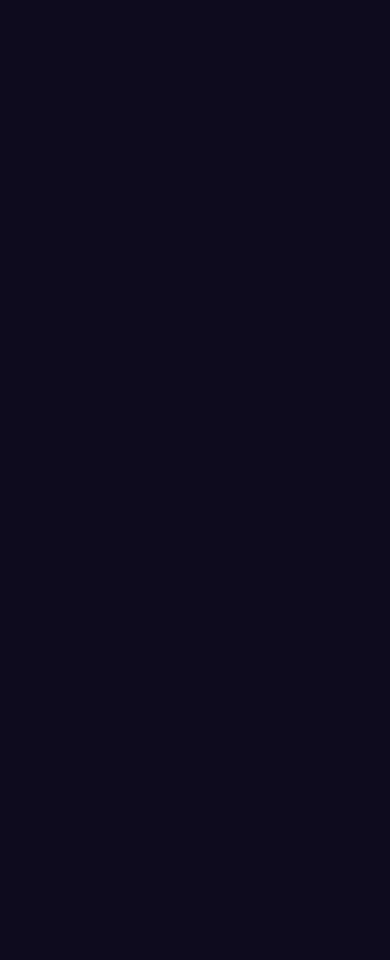
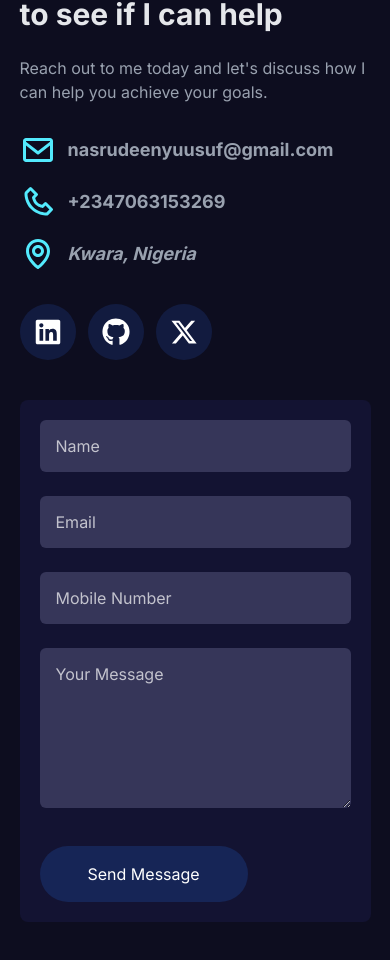
Before and after one commit to YuzStack/portfolio-website-4, a Next.js app: page / in a window 390 px wide. Shown: the part 8058-9018 px from the top of the page. Before the commit the page ends 7954 px from the top, so only its background shows below. Built offline with nearby package versions, Linux system fonts and the light colour scheme.

Commit message:
Fully Build and style the Contact Section

```diff
--- a/app/globals.css
+++ b/app/globals.css
@@ -2,6 +2,8 @@
 
 @theme {
   --color-primary-50: #ffffff;
+  --color-primary-400: #363659;
+  --color-primary-500: #131332;
   --color-primary-600: #14134145;
   --color-primary-700: #0c0c48aa;
   --color-primary-800: #0f1423d9;
--- a/app/page.tsx
+++ b/app/page.tsx
@@ -1,5 +1,6 @@
 import Blogs from '@/components/home/blogs/Blogs';
 import ClientReview from '@/components/home/client-review/ClientReview';
+import Contact from '@/components/home/contact/Contact';
 import Hero from '@/components/home/hero/Hero';
 import Projects from '@/components/home/projects/Projects';
 import Resume from '@/components/home/resume/Resume';
@@ -16,6 +17,7 @@ export default function HomePage() {
       <Skills />
       <ClientReview />
       <Blogs />
+      <Contact />
     </>
   );
 }
--- /dev/null
+++ b/components/home/contact/Contact.tsx
@@ -0,0 +1,98 @@
+import { BiEnvelope, BiMap, BiPhone } from 'react-icons/bi';
+import { FaFacebook, FaGithub, FaLinkedin, FaYoutube } from 'react-icons/fa';
+import { FaXTwitter } from 'react-icons/fa6';
+
+export default function Contact() {
+  return (
+    <section className='py-16'>
+      <div className='mx-auto grid w-[90%] items-center gap-10 md:w-[80%] lg:w-[70%] lg:grid-cols-2'>
+        {/* TEXT CONTENT */}
+        <div>
+          <h1 className='text-3xl font-bold text-gray-200 sm:text-4xl lg:text-5xl'>
+            Schedule a call with me to see if I can help
+          </h1>
+          <p className='mt-6 text-base text-gray-400 sm:text-lg'>
+            Reach out to me today and let&apos;s discuss how I can help you
+            achieve your goals.
+          </p>
+
+          {/* Info */}
+          <div className='mt-7 space-y-4'>
+            <a
+              href='mailto:nasrudeenyuusuf@gmail.com'
+              className='flex items-center gap-3'
+            >
+              <BiEnvelope className='size-9 text-cyan-300' />
+              <span className='text-lg font-bold text-gray-400'>
+                nasrudeenyuusuf@gmail.com
+              </span>
+            </a>
+            <a href='tel:+2347063153269' className='flex items-center gap-3'>
+              <BiPhone className='size-9 text-cyan-300' />
+              <span className='text-lg font-bold text-gray-400'>
+                +2347063153269
+              </span>
+            </a>
+            <address className='flex items-center gap-3'>
+              <BiMap className='size-9 text-cyan-300' />
+              <span className='text-lg font-bold text-gray-400'>
+                Kwara, Nigeria
+              </span>
+            </address>
+          </div>
+
+          {/* Social Icons */}
+          <div className='mt-8 flex items-center gap-3'>
+            <a
+              href='https://www.linkedin.com/in/yusuf-oyinlola'
+              target='_blank'
+              className='flex size-14 cursor-pointer flex-col items-center justify-center rounded-full bg-blue-950/60 transition-all duration-300 hover:bg-blue-800'
+            >
+              <FaLinkedin className='size-7' />
+            </a>
+            <a
+              href='https://github.com/YuzStack'
+              target='_blank'
+              className='flex size-14 cursor-pointer flex-col items-center justify-center rounded-full bg-blue-950/60 transition-all duration-300 hover:bg-zinc-800'
+            >
+              <FaGithub className='size-7' />
+            </a>
+            <a
+              href='https://x.com/yuzstack'
+              target='_blank'
+              className='flex size-14 cursor-pointer flex-col items-center justify-center rounded-full bg-blue-950/60 transition-all duration-300 hover:bg-zinc-900'
+            >
+              <FaXTwitter className='size-7' />
+            </a>
+          </div>
+        </div>
+
+        {/* FORM */}
+        <form className='bg-primary-500 space-y-6 rounded-lg p-5 md:p-10'>
+          <input
+            type='text'
+            placeholder='Name'
+            className='bg-primary-400 placeholder:text-primary-50/70 w-full rounded-md px-4 py-3.5 outline-none'
+          />
+          <input
+            type='email'
+            placeholder='Email'
+            className='bg-primary-400 placeholder:text-primary-50/70 w-full rounded-md px-4 py-3.5 outline-none'
+          />
+          <input
+            type='tel'
+            placeholder='Mobile Number'
+            className='bg-primary-400 placeholder:text-primary-50/70 w-full rounded-md px-4 py-3.5 outline-none'
+          />
+          <textarea
+            placeholder='Your Message'
+            className='bg-primary-400 placeholder:text-primary-50/70 h-40 w-full rounded-md px-4 py-3.5 outline-none'
+          ></textarea>
+          <button className='mt-2 rounded-full bg-blue-950 px-12 py-4 transition-all duration-300 hover:bg-blue-900'>
+            Send Message
+          </button>
+        </form>
+      </div>
+    </section>
+  );
+}
```
